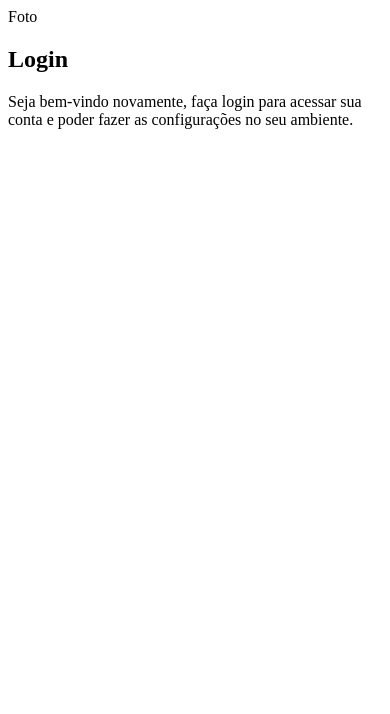
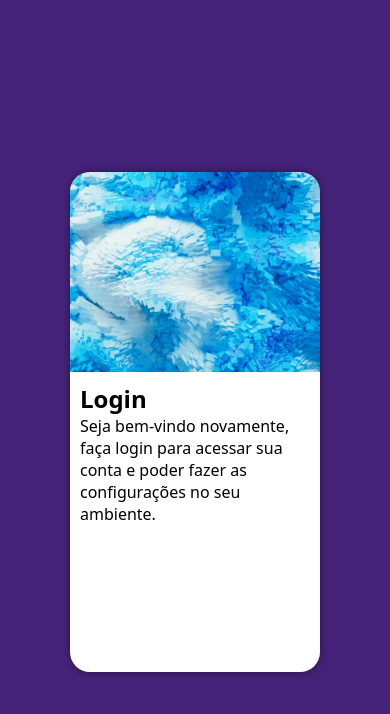
Before and after one commit to eduardobotelho28/projeto-login, a plain HTML site: page index.html in a window 390 px wide. Drawn offline with Linux system fonts and the light colour scheme.

Commit message:
criei a versão mobile

```diff
--- a/estilos/style.css
+++ b/estilos/style.css
@@ -1,8 +1,55 @@
 @charset "UTF=8";
 
 /* PALETA DE CORES
-Verde: #5DFDCB
+Azul: #46237A
 Amarelo: #E6AF2E
 Cinza claro: #87919E
 Cinza escuro: #3C3744
 Preto: #272635 */
+
+* {
+    margin: 0px;
+    padding: 0px;
+    box-sizing: border-box;
+    font-family: system-ui, -apple-system, BlinkMacSystemFont, 'Segoe UI', Roboto, Oxygen, Ubuntu, Cantarell, 'Open Sans', 'Helvetica Neue', sans-serif
+}
+
+body,html {
+    background-color: #46237A;
+    height: 100vh;
+    width: 100vw;
+}
+
+main {
+    position: relative;
+    height: 100vh;
+    width: 100vw;
+}
+
+#login {
+    position: absolute;
+    top: 50%;
+    left: 50%;
+    transform: translate(-50%,-50%);
+
+    background-color: white;
+    width: 250px;
+    height: 500px;
+    border-radius: 20px;
+    box-shadow: 0px 0px 10px rgba(0, 0, 0, 0.450);
+
+    overflow: hidden;
+}
+
+#imagem {
+    display: block;
+    background: #46237A  url(../imagens/imagem.jpg) no-repeat;
+    background-size: cover;
+    height: 200px;
+}
+
+#formulario {
+    display: block;
+    padding: 10px;
+
+}
--- a/index.html
+++ b/index.html
@@ -10,7 +10,7 @@
     <main>
         <section id="login">
             <div id="imagem">
-                Foto
+               <!-- Aqui vai a imagem, pelo CSS -->
             </div>
             <div id="formulario">
                 <h1>Login</h1>
```
